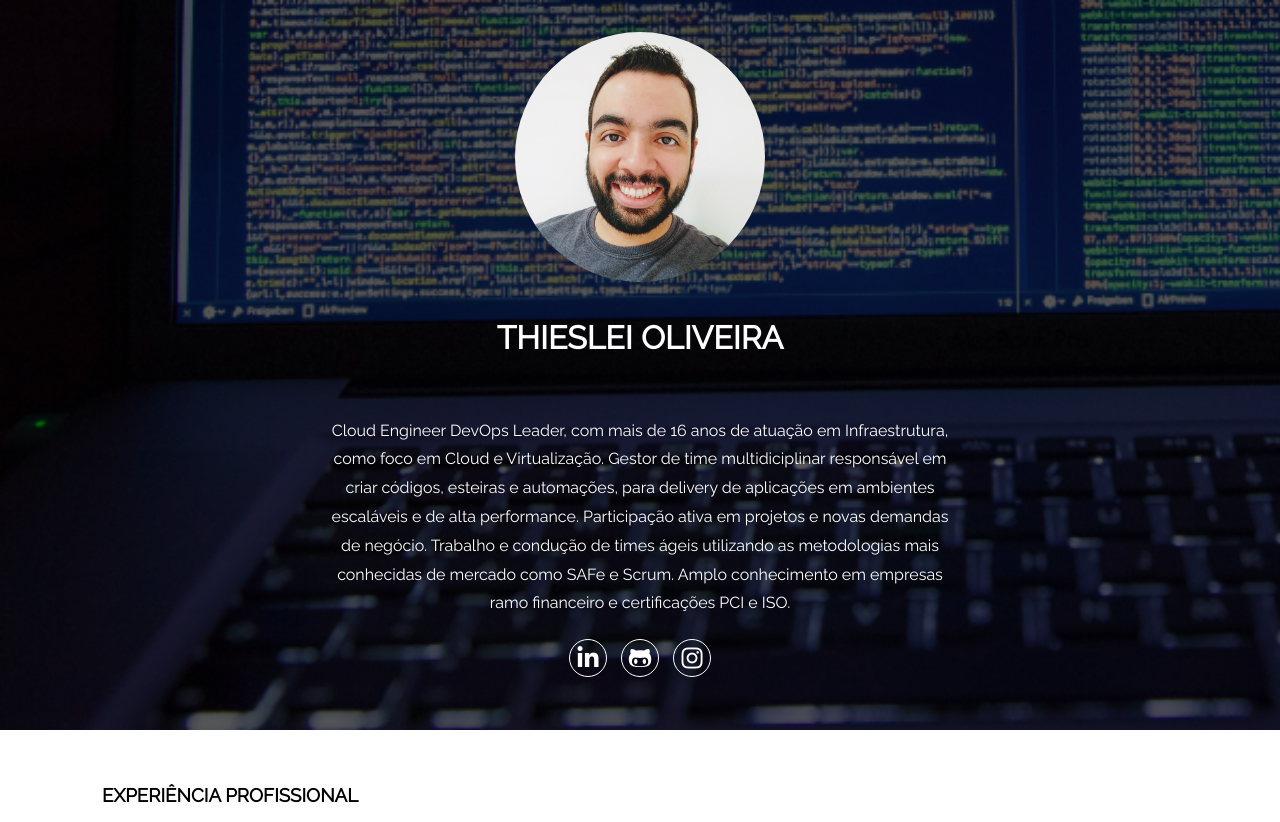
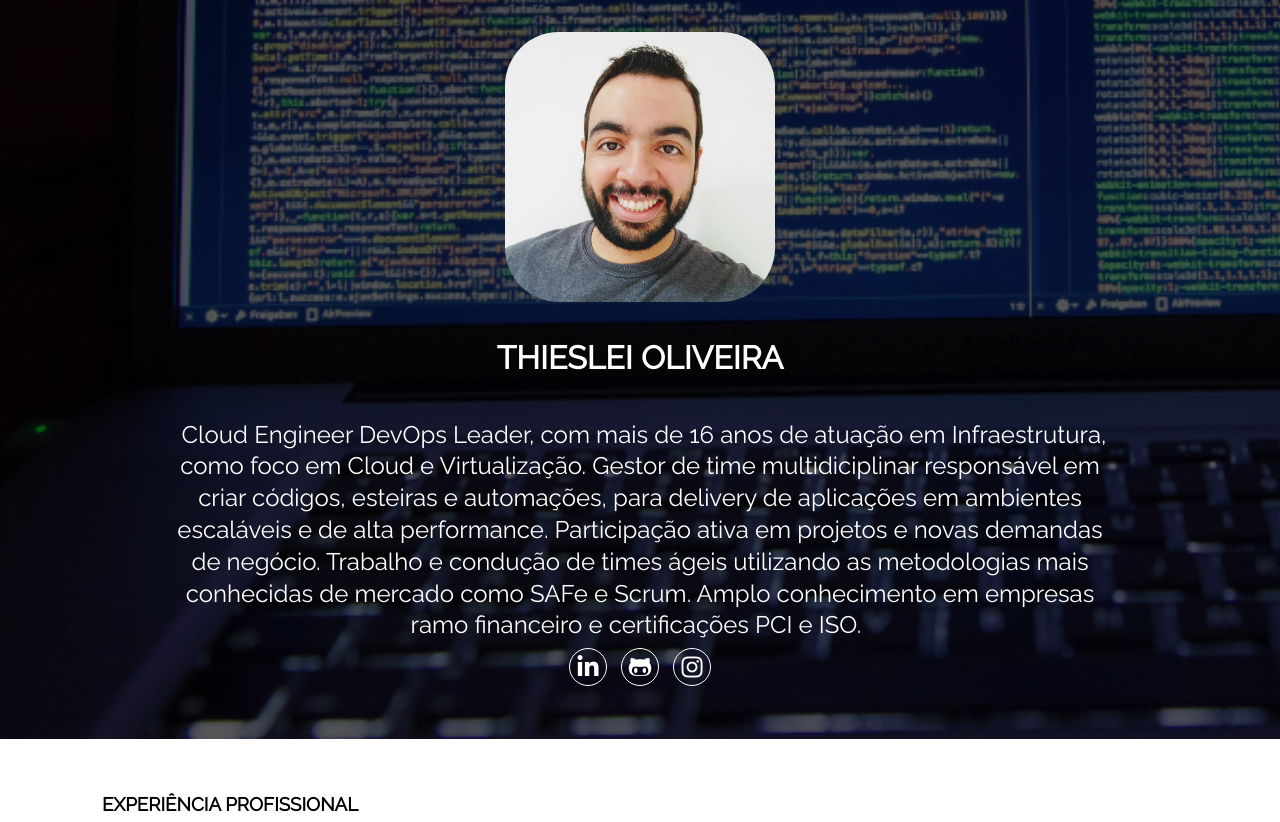
Before and after one commit to thieslei/thieslei.github.io, a plain HTML site: page index.html in a window 1280 px wide. Shown: the top 822 px of the page. Drawn offline with Linux system fonts and the light colour scheme.

Commit message:
Change Photo Style - Site Icon - Font Type

```diff
--- a/index.html
+++ b/index.html
@@ -2,10 +2,11 @@
 <html>
 <head>
   <meta charset="UTF-8">
-  <title>CV - Thieslei Oliveira</title>
-  <meta name="description" content="CV - Thieslei Oliveira Cloud DevOps Leader">
+  <title>Thieslei Oliveira - Resume</title>
+  <meta name="description" content="Thieslei Oliveira - Resume">
   <meta name="author" content="Thieslei Oliveira">
-  <link rel="icon" href="./img/favicon.ico">
+  <!-- <link rel="icon" href="./img/favicon.ico"> -->
+  <link rel="icon" href="./img/favicon.png">
   <meta name="viewport" content="width=device-width, initial-scale=1">
   <link rel="stylesheet" href="https://use.fontawesome.com/releases/v5.0.13/css/all.css" integrity="sha384-DNOHZ68U8hZfKXOrtjWvjxusGo9WQnrNx2sqG0tfsghAvtVlRW3tvkXWZh58N9jp" crossorigin="anonymous">
   <link rel="stylesheet" href="style.css">
@@ -14,11 +15,15 @@
 <body>
   <header>
     <div>
-      <img src="./img/avatar.jpg" />
+      <a href="https://www.linkedin.com/in/thieslei-oliveira/" target="_blank">
+        <img src="./img/avatar.jpg" />
+      </a>
     </div>
     <h1>Thieslei Oliveira</h1>
     <section>
-      <p>Cloud Engineer DevOps Leader, com mais de 16 anos de atuação em Infraestrutura, como foco em Cloud e Virtualização. Gestor de time multidiciplinar responsável em criar códigos, esteiras e automações, para delivery de aplicações em ambientes escaláveis e de alta performance. Participação ativa em projetos e novas demandas de negócio. Trabalho e condução de times ágeis utilizando as metodologias mais conhecidas de mercado como SAFe e Scrum. Amplo conhecimento em empresas ramo financeiro e certificações PCI e ISO.</p>
+      <ppp>Cloud Engineer DevOps Leader, com mais de 16 anos de atuação em Infraestrutura, como foco em Cloud e Virtualização. Gestor de time multidiciplinar responsável em criar códigos, esteiras e automações, para delivery de aplicações em ambientes escaláveis e de alta performance. Participação ativa em projetos e novas demandas de negócio. Trabalho e condução de times ágeis utilizando as metodologias mais conhecidas de mercado como SAFe e Scrum. Amplo conhecimento em empresas ramo financeiro e certificações PCI e ISO.</ppp>
+
+      <BR>
       <a href="https://www.linkedin.com/in/thieslei-oliveira/" target="_blank">
         <i class="fab fa-linkedin-in"></i>
       </a>
@@ -180,7 +185,7 @@
         </div>
         <div class="descrition">
           Fundação Getúlio Vargas - FGV Management <br>
-          Concluída em 05/2017
+          Concluído em 05/2017
         </div>
       </article>
       <br>
@@ -194,12 +199,25 @@
         </div>
         <div>
           Universidade Paulista UNIP <br>
-          Concluída em 02/2009
+          Concluído em 02/2009
         </div>
       </article>
     </section>
     <section>
       <h3>Certificações</h3>
+      <article class='course'>
+        <div class='title'>
+          <h4><br><a href="https://www.credly.com/badges/026810d5-1647-463d-95f7-49a566d557bb">AWS Architect Associate [AWS-SSA]</a></h4>
+        </div>
+        <div class="descrition">
+          <a href="https://www.credly.com/badges/026810d5-1647-463d-95f7-49a566d557bb">
+          <img src="./img/AWS-SSA.png" alt="AWS-SSA" width="120" height="130" ALIGN="right">
+          </a>
+          <p>AWS Certified Solutions Architect Associate (AWS-SAA)<br>Data: 01.2018<br>Data Expiração: 01.2021</p>
+        </div>
+      </article>
+      <br>
+
       <article class='course'>
         <div class='title'>
           <h4><br><a href="https://www.credly.com/badges/eac53b06-8560-4e77-b56e-99570f2df4a5">MCSE Cloud</a></h4>
@@ -212,6 +230,7 @@
         </div>
       </article>
       <br>
+
       <article class='course'>
         <div class='title'>
           <h4><br><a href="https://www.credly.com/badges/22cf2c44-f6b3-4041-bfd7-85244019bbbf">MCSA Windows Server 2016</a></h4>
@@ -224,18 +243,7 @@
         </div>
       </article>
       <br>
-      <article class='course'>
-        <div class='title'>
-          <h4><br><a href="https://www.credly.com/badges/026810d5-1647-463d-95f7-49a566d557bb">AWS Architect Associate [AWS-SSA]</a></h4>
-        </div>
-        <div class="descrition">
-          <a href="https://www.credly.com/badges/026810d5-1647-463d-95f7-49a566d557bb">
-          <img src="./img/AWS-SSA.png" alt="AWS-SSA" width="120" height="130" ALIGN="right">
-          </a>
-          <p>AWS Certified Solutions Architect Associate (AWS-SAA)<br>Data: 01.2018<br>Data Expiração: 01.2021</p>
-        </div>
-      </article>
-      <br>
+
       <article class='course'>
         <div class='title'>
           <h4><br><a href="https://www.credly.com/badges/a1790ccd-193a-491f-b710-cb7e596da60d">VMware Certified Professional 6 – DCV</a></h4>
--- a/style.css
+++ b/style.css
@@ -40,12 +40,12 @@ header {
 
 header section {
   margin: 0 auto;
-  max-width: 640px;
+  max-width: 940px;
 }
 
 header img {
-  border-radius: 50%;
-  max-width: 250px;
+  border-radius: 20%;
+  max-width: 270px;
 }
 
 h1 {
@@ -67,6 +67,19 @@ main {
 
 main section:not(:last-child) {
   border-bottom: 1px solid #ccc;
+}
+
+ppp {
+  font-size: 1.5em;
+  width: 4.5em;
+  height: 4.5em;
+/*
+  line-height: 1.5em;
+  border: 1px solid white;
+  border-radius: 50%;
+*/
+  margin: 8px;
+  text-align: center;
 }
 
 .fab {
```
Also changed, not shown: img/favicon.png (added).
